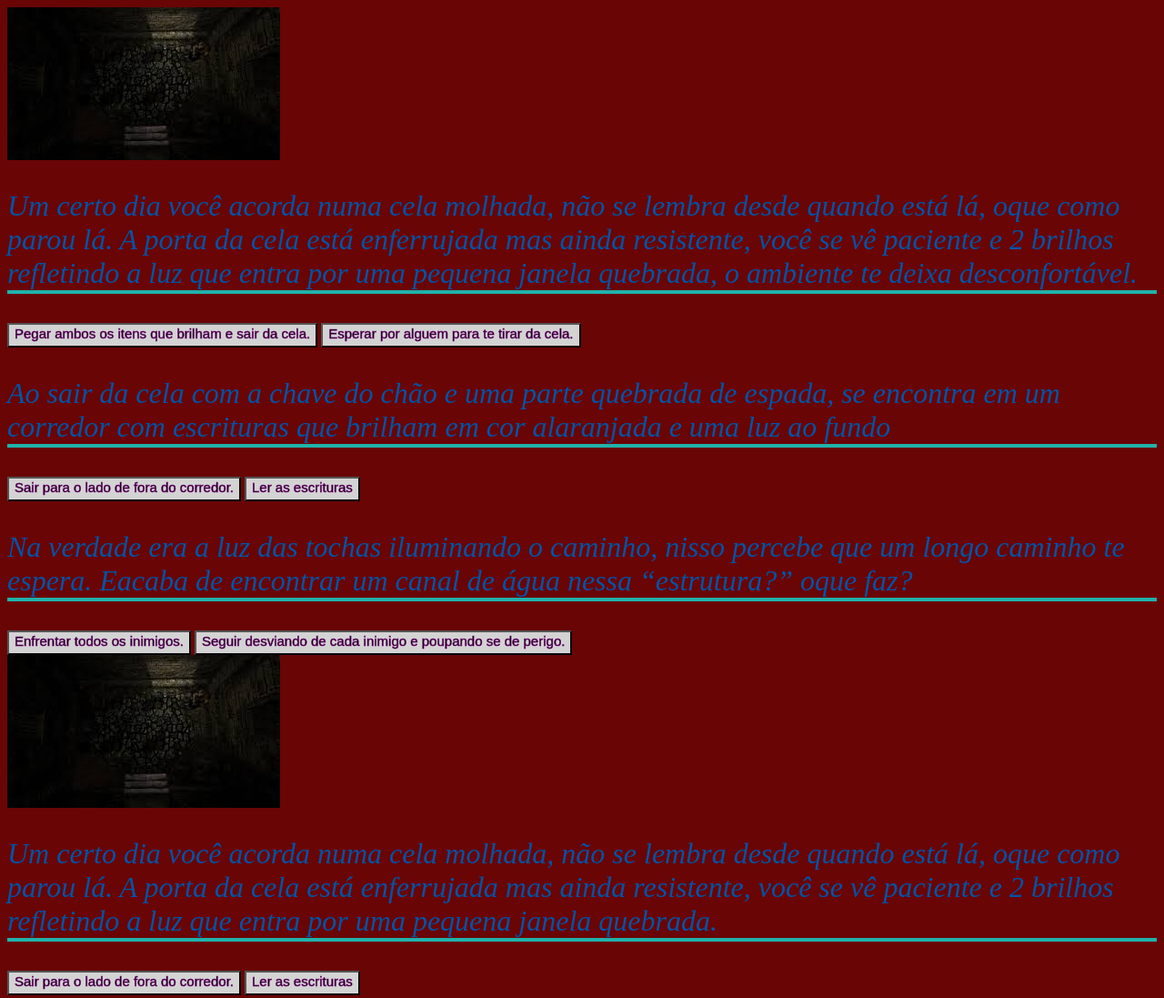
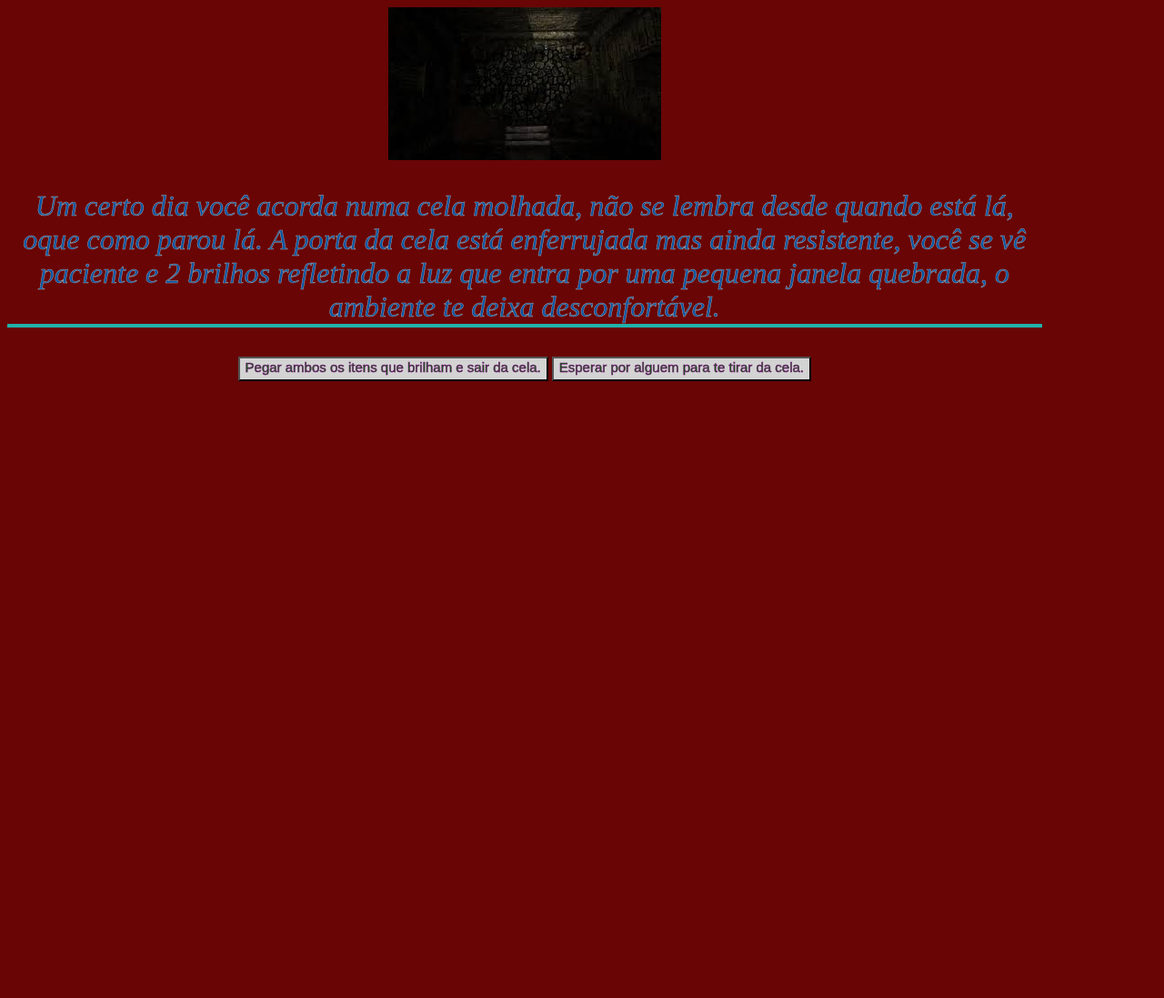
Before and after one commit to Enzo0013929/Fuga-da-Alameda-dos-Condenados, a plain HTML site: page index.html in a window 1280 px wide. Shown: the top 1097 px of the page at 91% size. After the commit the page ends 1016 px from the top, so only its background shows below. Drawn offline with Linux system fonts and the light colour scheme; a web font is replaced by a local one.

Commit message:
Update style.css

```diff
--- a/style.css
+++ b/style.css
@@ -6,18 +6,21 @@ body {
     justify-content: center;
     align-items: center;
     height: 1000;
+    text-align: center;
 }
 
 button {
     background: lightgray;
     padding-bottom: 5px;
-    color: drak green;
+    color: darkgreen;
     font-size: 15px;
 }
 
 p {
     font-size: 32px;
     display: flex;
+    -webkit-text-stroke-color: darkgray;
+    -webkit-text-stroke-width: 0.5px;
     border-bottom: 4px solid lightseagreen;
 }
 
@@ -25,3 +28,19 @@ div button {
     -webkit-text-stroke-width: 0.5px;
     -webkit-text-stroke-color: purple;
 }
+
+.passo {
+    display: none;
+}
+
+.passo.ativo {
+    display: block;
+}
+
+main{
+    max-width: 90%;
+}
+
+img{
+    max-width: 80%;
+}
```
